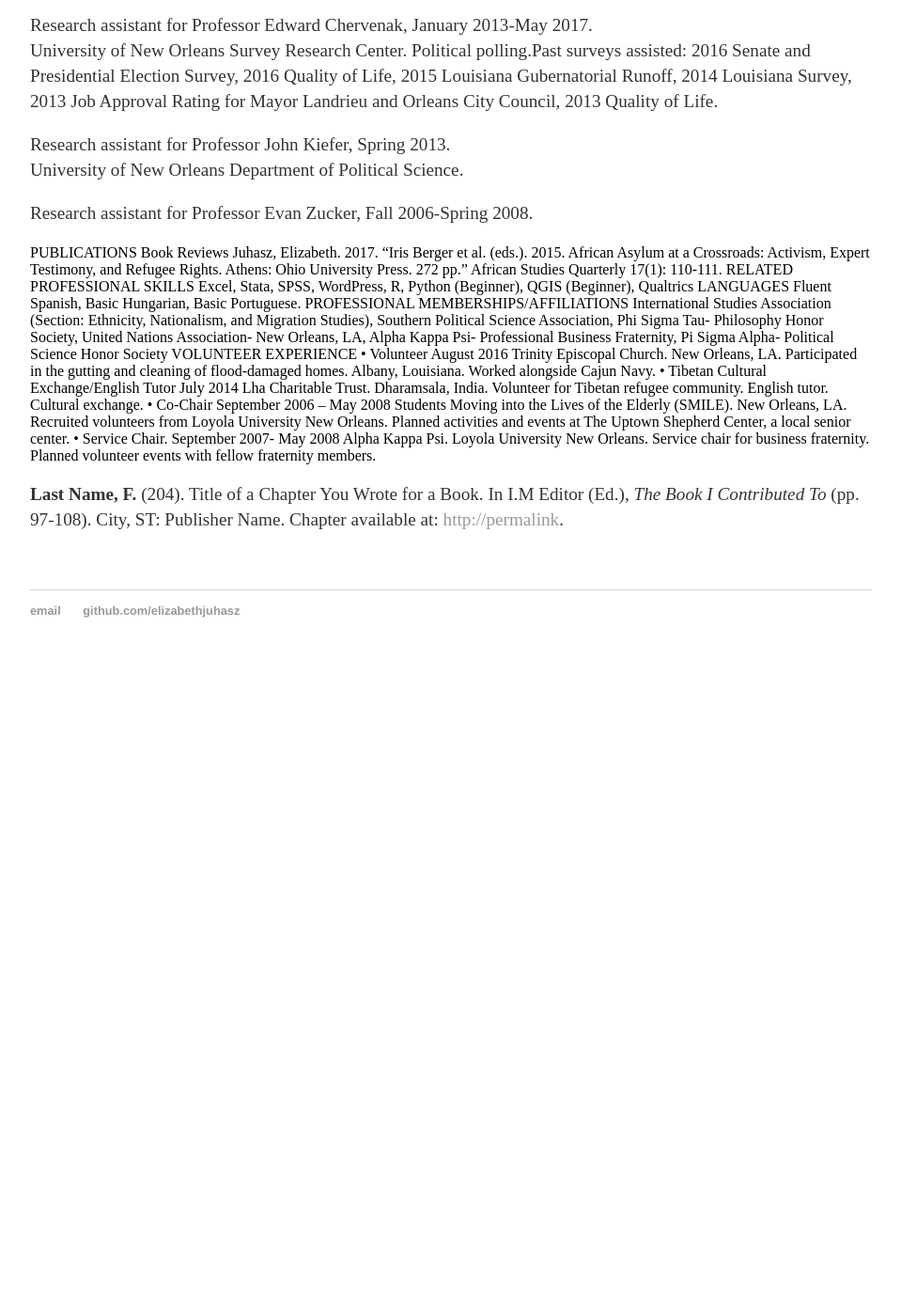
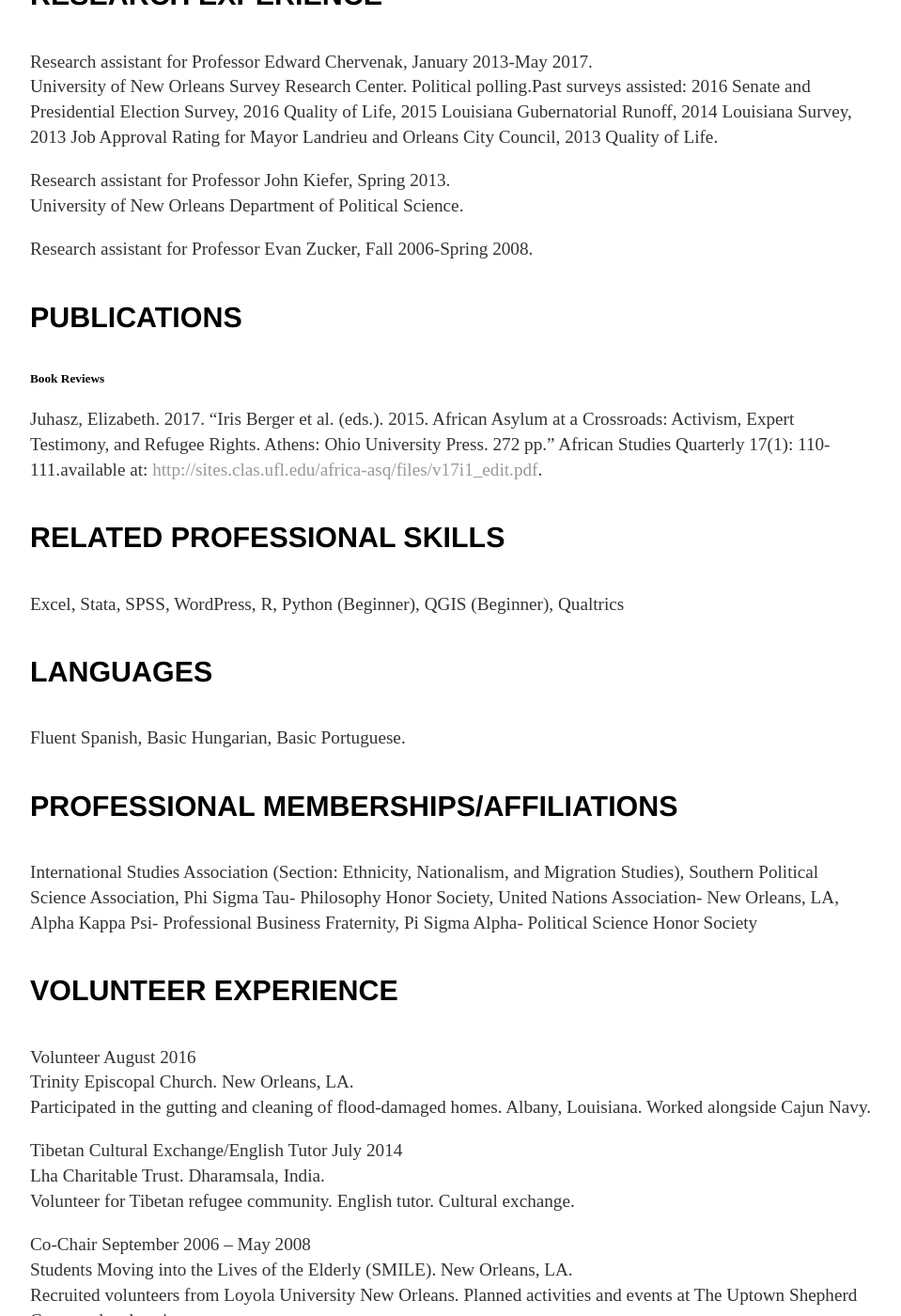
Before and after one commit to elizabethjuhasz/elizabethjuhasz.github.io, a Jekyll site: the page built from cv/index.html, in a window 1280 px wide and 1400 px high, scrolled down 1406 px. Shown: the whole window at 94% size, without its empty margins (160-1119 px from the left). Built offline with Jekyll 4.4.1, drawn with Linux system fonts in a browser that asks for light colours; before the commit the page ends 2125 px from its top, so only the background shows below that; some of the changed text lies outside the part shown.

Commit message:
Update index.html

```diff
--- a/cv/index.html
+++ b/cv/index.html
@@ -39,49 +39,39 @@ title: CV
 
 				<p>Research assistant for Professor Evan Zucker, Fall 2006-Spring 2008.</p>
 
-PUBLICATIONS
-
-Book Reviews
-Juhasz, Elizabeth. 2017.  “Iris Berger et al. (eds.). 2015. African Asylum at a Crossroads: Activism, Expert Testimony, and Refugee Rights. Athens: Ohio University Press. 272 pp.” African Studies Quarterly 17(1): 110-111.
+				<h4>PUBLICATIONS</h4>
+				<h5>Book Reviews</h5>
+				<p>Juhasz, Elizabeth. 2017.  “Iris Berger et al. (eds.). 2015. African Asylum at a Crossroads: Activism, Expert Testimony, and Refugee Rights. Athens: Ohio University Press. 272 pp.” African Studies Quarterly 17(1): 110-111.available at: <a href="African Studies Quarterly">http://sites.clas.ufl.edu/africa-asq/files/v17i1_edit.pdf</a>.</p>
 
 
-RELATED PROFESSIONAL SKILLS
+				<h4>RELATED PROFESSIONAL SKILLS</h4>
 
-Excel, Stata, SPSS, WordPress, R, Python (Beginner), QGIS (Beginner), Qualtrics
+				<p>Excel, Stata, SPSS, WordPress, R, Python (Beginner), QGIS (Beginner), Qualtrics</p>
 
-LANGUAGES
+				<h4>LANGUAGES</h4>
 
-Fluent Spanish, Basic Hungarian, Basic Portuguese.
+				<p>Fluent Spanish, Basic Hungarian, Basic Portuguese.</p>
 
-PROFESSIONAL MEMBERSHIPS/AFFILIATIONS
+				<h4>PROFESSIONAL MEMBERSHIPS/AFFILIATIONS</h4>
+				<p>International Studies Association (Section:  Ethnicity, Nationalism, and Migration Studies), Southern Political Science Association, Phi Sigma Tau- Philosophy Honor Society, United Nations Association- New Orleans, LA, Alpha Kappa Psi- Professional Business Fraternity, Pi Sigma Alpha- Political Science Honor Society</p>
 
-International Studies Association (Section:  Ethnicity, Nationalism, and Migration Studies), Southern Political Science Association, Phi Sigma Tau- Philosophy Honor Society, United Nations Association- New Orleans, LA, Alpha Kappa Psi- Professional Business Fraternity, Pi Sigma Alpha- Political Science Honor Society
+				<h4>VOLUNTEER EXPERIENCE</h4>
+				<p>Volunteer August 2016</br>
+				Trinity Episcopal Church. New Orleans, LA.</br>
+				Participated in the gutting and cleaning of flood-damaged homes. Albany, Louisiana. Worked alongside Cajun Navy.</br></p>
 
-VOLUNTEER EXPERIENCE
-•	Volunteer August 2016
-Trinity Episcopal Church. New Orleans, LA.
-Participated in the gutting and cleaning of flood-damaged homes. Albany, Louisiana. Worked alongside Cajun Navy.
+				<p>Tibetan Cultural Exchange/English Tutor July 2014</br>
+				Lha Charitable Trust. Dharamsala, India.</br>
+				Volunteer for Tibetan refugee community.  English tutor. Cultural exchange.</p>
 
-•	Tibetan Cultural Exchange/English Tutor July 2014
-Lha Charitable Trust. Dharamsala, India.
-Volunteer for Tibetan refugee community.  English tutor. Cultural exchange.
+				<p>Co-Chair September 2006 – May 2008</br>
+				Students Moving into the Lives of the Elderly (SMILE). New Orleans, LA.</br>
+				Recruited volunteers from Loyola University New Orleans. Planned activities and events at The Uptown Shepherd Center, a local senior center.</br></p>
 
-•	Co-Chair September 2006 – May 2008
-Students Moving into the Lives of the Elderly (SMILE). New Orleans, LA.
-Recruited volunteers from Loyola University New Orleans. Planned activities and events at The Uptown Shepherd Center, a local senior center.
-
-•	Service Chair. September 2007- May 2008
-Alpha Kappa Psi.  Loyola University New Orleans.
-Service chair for business fraternity.  Planned volunteer events with fellow fraternity members.
+				<p>Service Chair. September 2007- May 2008</br>
+				Alpha Kappa Psi.  Loyola University New Orleans.</br>
+				Service chair for business fraternity.  Planned volunteer events with fellow fraternity members.</br></p>
 
 
 
-
-
-
-
-
-					<p><strong>Last Name, F.</strong> (204). Title of a Chapter You Wrote for a Book. In I.M Editor (Ed.), <em>The Book I Contributed To</em> (pp. 97-108). City, ST: Publisher Name. Chapter available at: <a href="#">http://permalink</a>.
-
-
 	</div>
```
Also changed, not shown: other parts of cv/index.html (+1 -1 lines).
